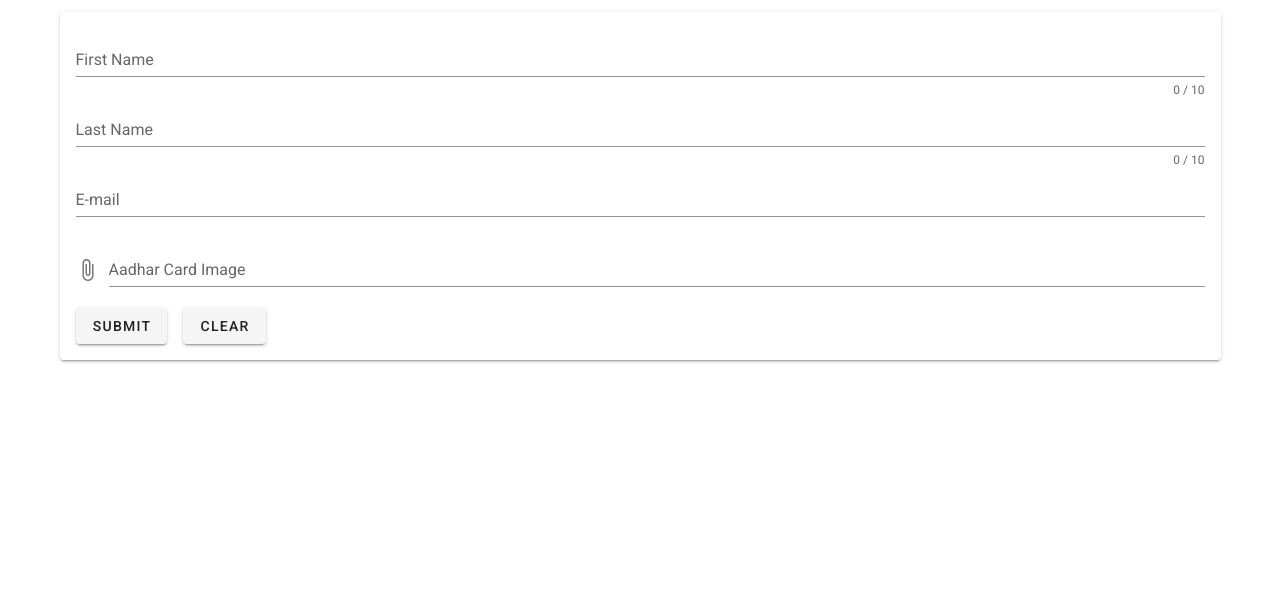
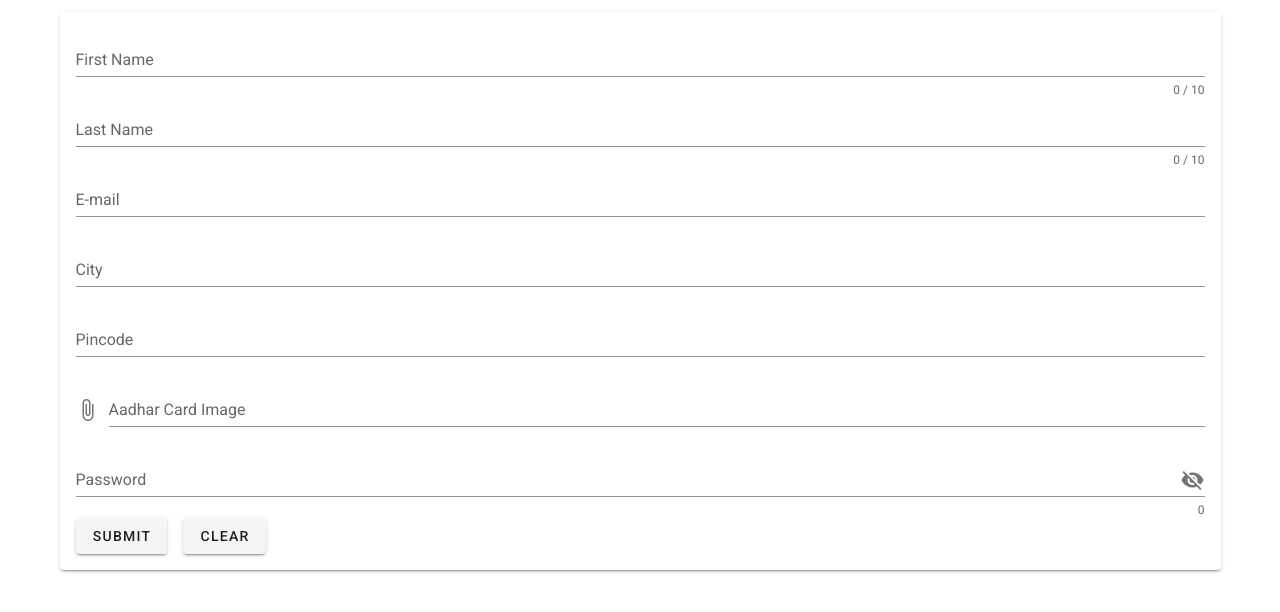
Before and after one commit to adityahbapat/KYC-verified-crowdfunding-solution-Frontend, a Vue app: page / in a window 1280 px wide. Shown: the top 612 px of the page. Built offline with nearby package versions, Linux system fonts and the light colour scheme.

Commit message:
form data

```diff
--- a/src/views/HomeView.vue
+++ b/src/views/HomeView.vue
@@ -1,7 +1,7 @@
 <template>
   <v-container>
     <v-card elevation="2">
-      <form class="pa-md-4 mx-lg-auto">
+      <form class="pa-md-4 mx-lg-auto" >
         <v-text-field
           v-model="firstName"
           :error-messages="firstNameErrors"
@@ -28,6 +28,22 @@
           @input="$v.email.$touch()"
           @blur="$v.email.$touch()"
         ></v-text-field>
+        <v-text-field
+          v-model="city"
+          :error-messages="cityErrors"
+          label="City"
+          required
+          @input="$v.city.$touch()"
+          @blur="$v.city.$touch()"
+        ></v-text-field>
+        <v-text-field
+          v-model="pincode"
+          :error-messages="pincodeErrors"
+          label="Pincode"
+          required
+          @input="$v.firstName.$touch()"
+          @blur="$v.firstName.$touch()"
+        ></v-text-field>
         <v-file-input
           v-model="aadhar"
           label="Aadhar Card Image"
@@ -37,6 +53,19 @@
           show-size
           truncate-length="15"
         ></v-file-input>
+        <v-text-field
+          v-model="password"
+          :append-icon="show1 ? 'mdi-eye' : 'mdi-eye-off'"
+          :rules="[rules.required, rules.min]"
+          :type="show1 ? 'text' : 'password'"
+          name="input-10-1"
+          label="Password"
+          hint="At least 6 characters"
+          counter
+          @click:append="show1 = !show1"
+          @input="$v.password.$touch()"
+          @blur="$v.password.$touch()"
+        ></v-text-field>
 
         <v-btn class="mr-4" @click="submit"> submit </v-btn>
         <v-btn @click="clear"> clear </v-btn>
@@ -58,6 +87,10 @@ export default {
     lastName: { required },
     email: { required, email },
     select: { required },
+    city: { required },
+    pincode: { required, maxLength: maxLength(6) },
+    password: { required },
+    aadhar: { required },
     checkbox: {
       checked(val) {
         return val;
@@ -70,7 +103,15 @@ export default {
     lastName: "",
     email: "",
     aadhar: null,
+    city: "",
+    pincode: "",
+    password: "",
+    show1: false,
     checkbox: false,
+    rules: {
+      required: (value) => !!value || "Required.",
+      min: (v) => v.length >= 6 || "Min 6 characters",
+    },
   }),
 
   computed: {
@@ -92,6 +133,22 @@ export default {
       !this.$v.lastName.required && errors.push("Last Name is required.");
       return errors;
     },
+    cityErrors() {
+      const errors = [];
+      if (!this.$v.city.$dirty) return errors;
+      !this.$v.city.required && errors.push("City is required.");
+      return errors;
+    },
+    pincodeErrors() {
+      const errors = [];
+      if (!this.$v.pincode.$dirty) return errors;
+      !this.$v.pincode.maxLength &&
+        errors.push("Pincode must be 6 characters long");
+      !this.$v.pincode.minLength &&
+        errors.push("Pincode must be 6 characters long");
+      !this.$v.pincode.required && errors.push("Pincode is required.");
+      return errors;
+    },
     emailErrors() {
       const errors = [];
       if (!this.$v.email.$dirty) return errors;
@@ -103,13 +160,19 @@ export default {
 
   methods: {
     submit() {
-      let verificationData = {
-        firstName: this.firstName,
-        lastName: this.lastName,
+      let data2 = {
+        fname: this.firstName,
+        lname: this.lastName,
         email: this.email,
-        aadhar: this.aadhar,
+        city: this.city,
+        pincode: this.pincode,
+        password: this.password,
       };
-      console.log(verificationData);
+      let form = {
+        document: this.aadhar,
+        data2: data2,
+      };
+      console.log(form);
 
       axios.get(process.env.VUE_APP_ENV_BACKEND).then(function (response) {
         console.log(response);
@@ -120,6 +183,9 @@ export default {
       this.firstName = "";
       this.lastName = "";
       this.email = "";
+      this.city = "";
+      this.pincode = "";
+      this.password = "";
       this.aadhar = null;
       this.select = null;
     },
```
